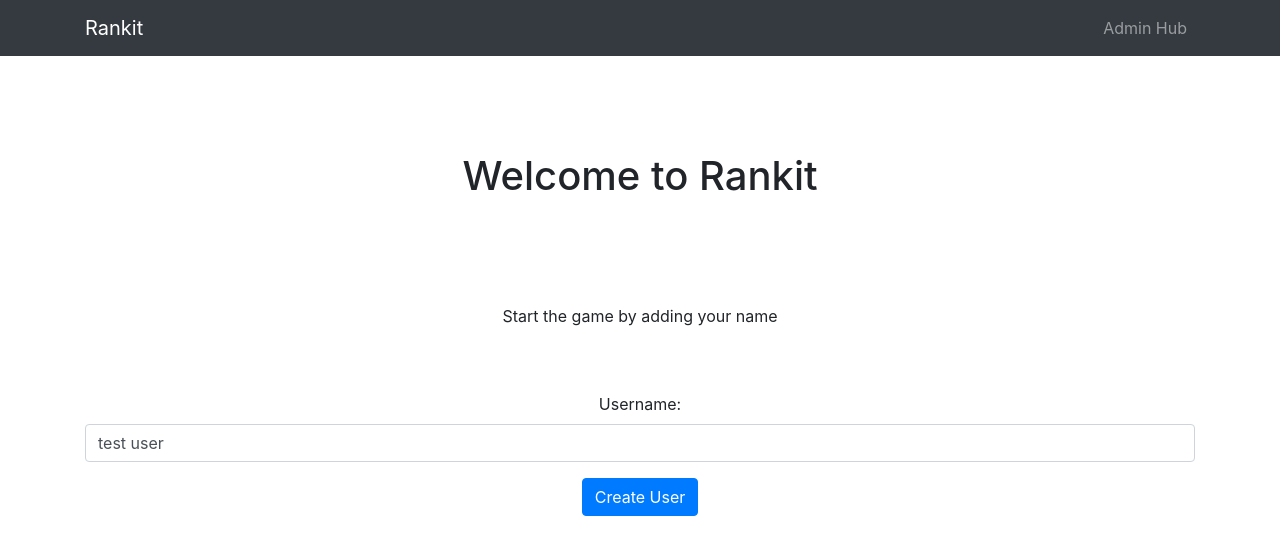
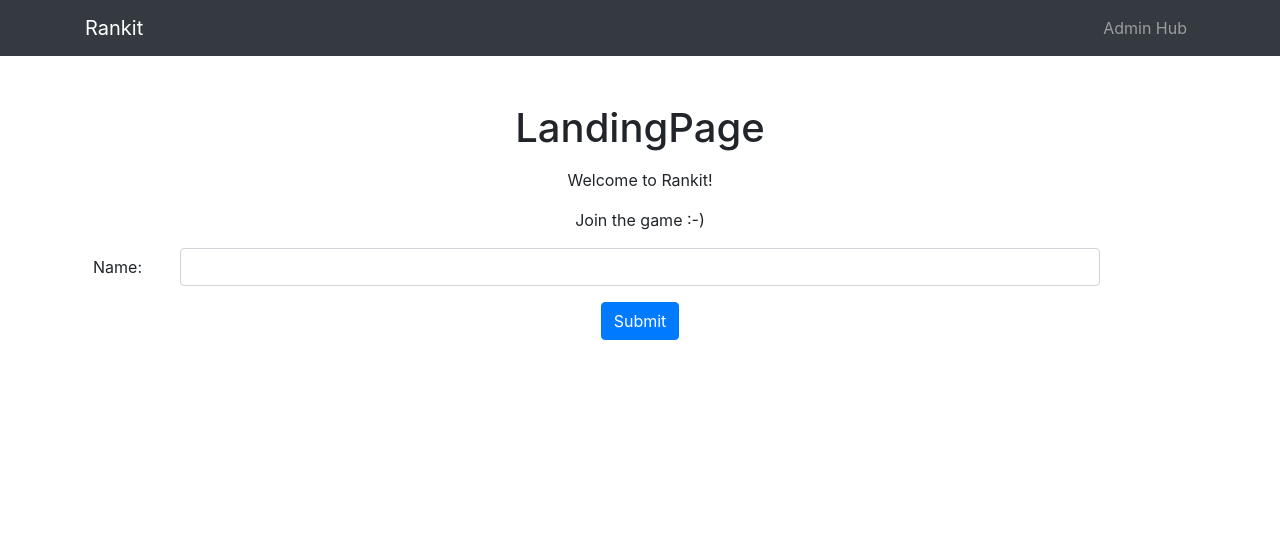
Before and after one commit to birgitterl/rankit_local, a React (Create React App) app in the folder rankit/: page / in a window 1280 px wide. Shown: the top 554 px of the page. Built offline with nearby package versions, Linux system fonts and the light colour scheme.

Commit message:
changed LandingPage

```diff
--- a/package.json
+++ b/package.json
@@ -13,6 +13,7 @@
   "license": "MIT",
   "dependencies": {
     "adorable-avatars": "^0.4.1",
+    "client": "0.0.1",
     "config": "^3.2.4",
     "express": "^4.17.1",
     "express-validator": "^6.3.1",
--- a/rankit/src/components/LandingPage.js
+++ b/rankit/src/components/LandingPage.js
@@ -1,54 +1,43 @@
+//TODO: Admin-Button, insert name field, submit button
 import React, { Component } from 'react';
-import { Link } from 'react-router-dom';
-import axios from 'axios';
-import { Container } from 'reactstrap';
-import UserModal from './UserModal';
+import { Container, Button, Form, Input, FormGroup, FormText, Label, Col } from 'reactstrap';
 
 class LandingPage extends Component {
 	constructor(props) {
 		super(props);
+		this.state = { value: '' };
 
-		this.state = { username: '' };
+		this.handleChange = this.handleChange.bind(this);
+		this.handleSubmit = this.handleSubmit.bind(this);
 	}
 
-	componentDidMount() {
-		this.setState({
-			users: ['test user'],
-			username: 'test user'
-		});
+	handleChange(event) {
+		this.setState({ value: event.target.value });
 	}
 
-	onChangeUsername(e) {
-		this.setState({
-			username: e.target.value
-		});
+	handleSubmit(event) {
+		alert('A name was submitted: ' + this.state.value);
+		event.preventDefault();
 	}
 
 	render() {
 		return (
 			<div>
 				<Container>
-					<h1 className="p-5 text-center">Welcome to Rankit</h1>
-					<p className="p-5 text-center">Start the game by adding your name</p>
-					<form onSubmit={this.onSubmit}>
-						<div className="form-group">
-							<label>Username: </label>
-							<input
-								type="text"
-								required
-								value={this.state.username}
-								onChange={this.onChangeUsername}
-								className="form-control"
-							/>
-						</div>
-						<div className="form-group">
-							<input
-								type="submit"
-								value="Create User"
-								className="btn btn-primary"
-							/>
-						</div>
-					</form>
+					<h1>LandingPage</h1>
+					<p></p>
+					<p>Welcome to Rankit!</p>
+					<p>Join the game :-)</p>
+					<Form onSubmit={this.handleSubmit}>
+						<FormGroup row>
+							<Label for="userName" sm={1}>Name:</Label>
+							<Col sm={10}>
+								<Input type="text" value={this.state.value}
+									onChange={this.handleChange} />
+							</Col>
+						</FormGroup>
+						<Button color="primary">Submit</Button>
+					</Form>
 				</Container>
 			</div>
 		);
```
Also changed, not shown: 1 other file (tests, documents, lock files or other folders).
